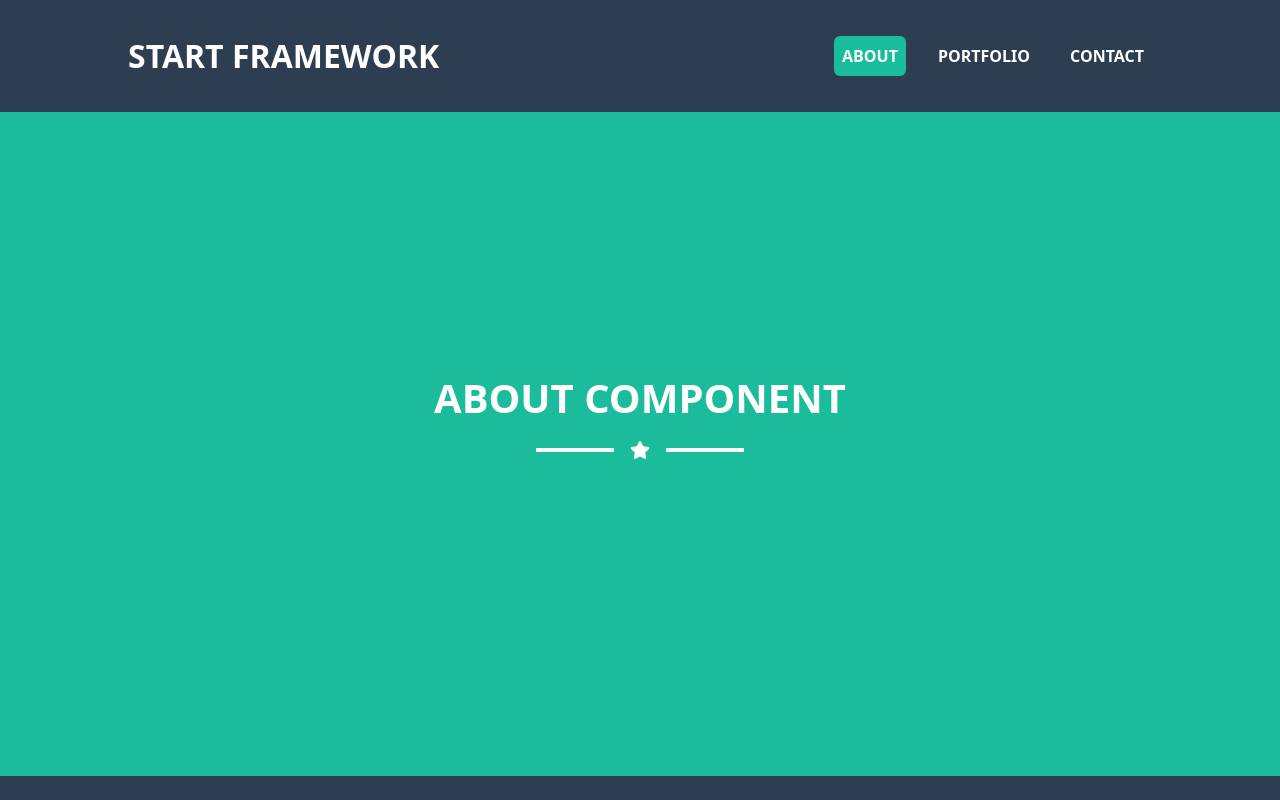
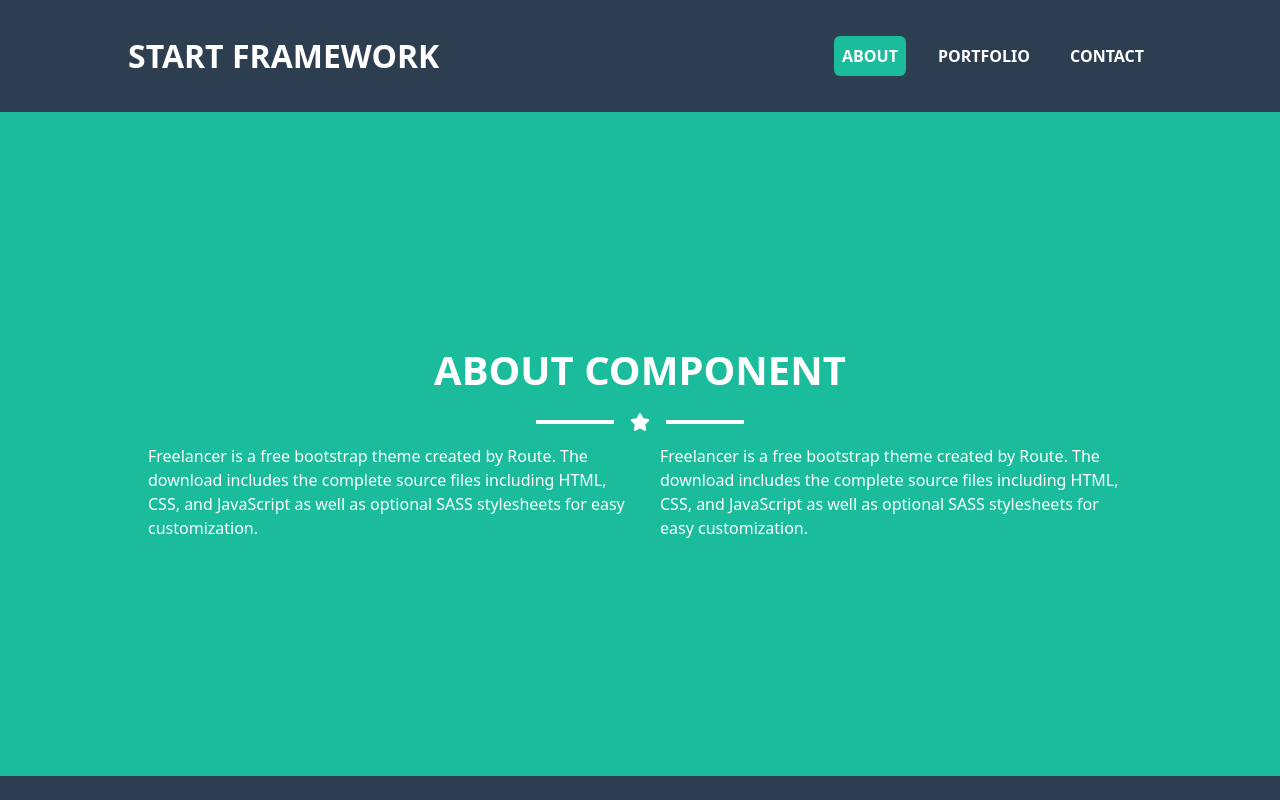
Before and after one commit to FaresElabasery/Start-Framework, a React (Vite) app: page /startFramework/about in a window 1280 px wide. Shown: the top 800 px of the page. Built offline with nearby package versions, Linux system fonts and the light colour scheme.

Commit message:
feat:add about page

```diff
--- a/src/pages/About/About.jsx
+++ b/src/pages/About/About.jsx
@@ -6,7 +6,14 @@ export default function About() {
   return (
     <div className='flex-center h-[97vh] bg-Cgreen-500 '>
       <Container>
-        <div className='flex-center flex-col '><Heading text='about component'/></div>
+        <div className='flex-center flex-col mt-10'>
+          <Heading text='about component' />
+          <div className='row px-10 sm:px-0'>
+            <p className='w-full ps-5 mb-4 md:mb-0 md:w-1/2'>Freelancer is a free bootstrap theme created by Route. The download includes the complete source files including HTML, CSS, and JavaScript as well as optional SASS stylesheets for easy customization.</p>
+            <p className='w-full px-5 md:w-1/2'>Freelancer is a free bootstrap theme created by Route. The download includes the complete source files including HTML, CSS, and JavaScript as well as optional SASS stylesheets for easy customization.
+            </p>
+          </div>
+        </div>
       </Container>
     </div>
   )
```
